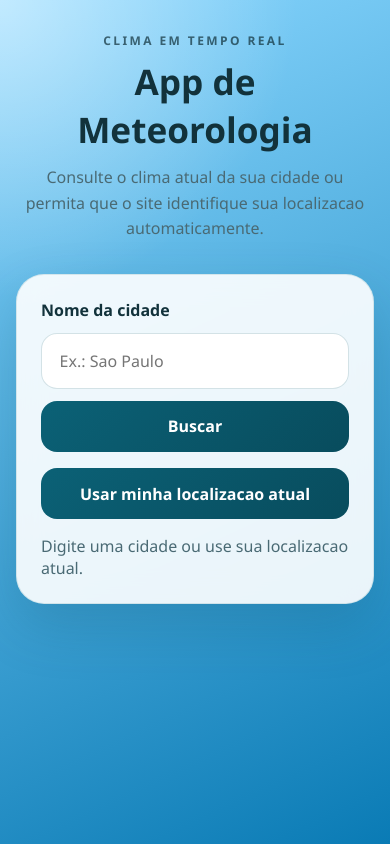
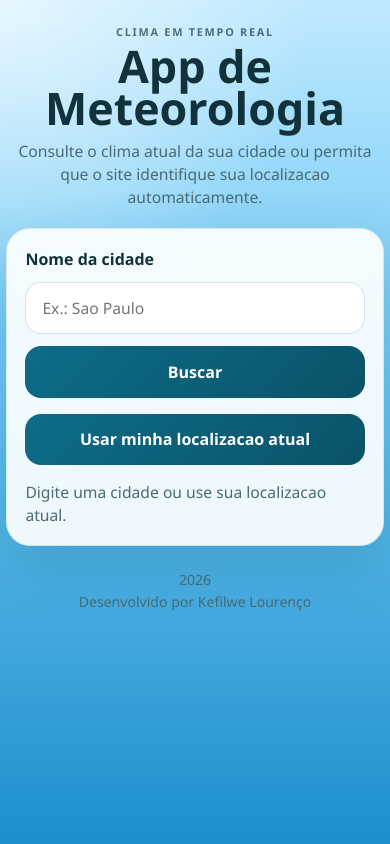
Before and after one commit to KefilweLourenco/app-meteorologia, a React (Vite) app: page / in a window 390 px wide. Built offline with nearby package versions, Linux system fonts and the light colour scheme.

Commit message:
feat: finaliza app metereologia com geolocalizacao e pages

```diff
--- a/src/App.jsx
+++ b/src/App.jsx
@@ -116,6 +116,11 @@ function App() {
 
         {dadosClima ? <CartaoClima dados={dadosClima} /> : null}
       </section>
+
+      <footer className="rodape">
+        <p>2026</p>
+        <p>Desenvolvido por Kefilwe Lourenço</p>
+      </footer>
     </main>
   );
 }
--- a/src/estilos.css
+++ b/src/estilos.css
@@ -1,15 +1,16 @@
 :root {
-  --cor-fundo-topo: #8ad7ff;
-  --cor-fundo-base: #0a7bb5;
+  --cor-fundo-topo: #bfe9ff;
+  --cor-fundo-meio: #6fc8f4;
+  --cor-fundo-base: #1d8fcb;
   --cor-superficie: rgba(255, 255, 255, 0.9);
   --cor-superficie-forte: rgba(255, 255, 255, 0.97);
   --cor-texto: #12323b;
   --cor-texto-suave: #4a6a74;
-  --cor-destaque: #0b6176;
-  --cor-destaque-escura: #084c5d;
+  --cor-destaque: #0d6c87;
+  --cor-destaque-escura: #0a5368;
   --cor-sucesso: #166b55;
-  --sombra-painel: 0 22px 55px rgba(8, 76, 93, 0.2);
-  --borda-suave: rgba(11, 97, 118, 0.12);
+  --sombra-painel: 0 22px 55px rgba(13, 83, 104, 0.18);
+  --borda-suave: rgba(13, 108, 135, 0.12);
 }
 
 * {
@@ -22,8 +23,8 @@ body {
   font-family: "Segoe UI", Tahoma, Geneva, Verdana, sans-serif;
   color: var(--cor-texto);
   background:
-    radial-gradient(circle at top left, rgba(255, 255, 255, 0.48), transparent 32%),
-    linear-gradient(155deg, var(--cor-fundo-topo), var(--cor-fundo-base));
+    radial-gradient(circle at top left, rgba(255, 255, 255, 0.62), transparent 34%),
+    linear-gradient(180deg, var(--cor-fundo-topo) 0%, var(--cor-fundo-meio) 42%, var(--cor-fundo-base) 100%);
 }
 
 button,
@@ -34,7 +35,7 @@ input {
 .aplicativo {
   width: min(980px, calc(100% - 2rem));
   margin: 0 auto;
-  padding: 3rem 0 4rem;
+  padding: 3rem 0 2.5rem;
 }
 
 .hero {
@@ -48,18 +49,20 @@ input {
   letter-spacing: 0.2em;
   font-size: 0.75rem;
   font-weight: 700;
-  color: rgba(18, 50, 59, 0.72);
+  color: rgba(18, 50, 59, 0.68);
 }
 
 .hero h1 {
   margin: 0.5rem 0 0.75rem;
   font-size: clamp(2.2rem, 4vw, 3.8rem);
+  line-height: 0.95;
 }
 
 .subtitulo {
   max-width: 680px;
   margin: 0 auto;
   line-height: 1.6;
+  font-size: 1.08rem;
   color: var(--cor-texto-suave);
 }
 
@@ -92,7 +95,8 @@ input {
 
 .linha-busca input {
   flex: 1;
-  border: 1px solid rgba(11, 97, 118, 0.18);
+  min-width: 0;
+  border: 1px solid rgba(13, 108, 135, 0.18);
   border-radius: 16px;
   padding: 1rem 1.1rem;
   background: var(--cor-superficie-forte);
@@ -151,7 +155,8 @@ input {
 .descricao-clima,
 .origem-clima,
 .cartao-previsao p,
-.cartao-detalhe span {
+.cartao-detalhe span,
+.rodape {
   color: var(--cor-texto-suave);
 }
 
@@ -185,7 +190,7 @@ input {
 .cartao-detalhe,
 .cartao-previsao {
   background: rgba(255, 255, 255, 0.74);
-  border: 1px solid rgba(11, 97, 118, 0.1);
+  border: 1px solid rgba(13, 108, 135, 0.1);
   border-radius: 20px;
   padding: 1rem;
 }
@@ -213,9 +218,46 @@ input {
   margin-top: 0.5rem;
 }
 
+.rodape {
+  margin-top: 1.5rem;
+  text-align: center;
+  font-size: 0.95rem;
+}
+
+.rodape p {
+  margin: 0.2rem 0;
+}
+
 @media (max-width: 700px) {
   .aplicativo {
-    padding-top: 2rem;
+    width: min(100%, calc(100% - 1rem));
+    padding: 1.5rem 0 2rem;
+  }
+
+  .hero {
+    margin-bottom: 1.25rem;
+  }
+
+  .etiqueta {
+    font-size: 0.68rem;
+    letter-spacing: 0.16em;
+  }
+
+  .hero h1 {
+    margin: 0.35rem 0 0.65rem;
+    font-size: clamp(2.3rem, 13vw, 3.4rem);
+  }
+
+  .subtitulo {
+    max-width: 100%;
+    font-size: 0.98rem;
+    line-height: 1.45;
+  }
+
+  .painel-principal,
+  .cartao-clima {
+    border-radius: 24px;
+    padding: 1.15rem;
   }
 
   .linha-busca,
@@ -223,8 +265,29 @@ input {
     flex-direction: column;
   }
 
+  .cabecalho-clima h2 {
+    font-size: 1.28rem;
+    line-height: 1.15;
+  }
+
+  .temperatura-destaque {
+    font-size: 3.15rem;
+  }
+
   .grade-detalhes {
     grid-template-columns: 1fr;
+    margin: 1.1rem 0;
+  }
+
+  .grade-previsao {
+    grid-template-columns: 1fr;
+    gap: 0.85rem;
+  }
+
+  .cartao-previsao,
+  .cartao-detalhe {
+    border-radius: 18px;
+    padding: 0.9rem;
   }
 
   .linha-busca button,
@@ -232,4 +295,37 @@ input {
     min-height: 3.2rem;
     width: 100%;
   }
+
+  .mensagem {
+    font-size: 0.98rem;
+    line-height: 1.45;
+  }
+
+  .rodape {
+    font-size: 0.88rem;
+    padding: 0 0.5rem;
+  }
 }
+
+@media (max-width: 420px) {
+  .aplicativo {
+    width: min(100%, calc(100% - 0.75rem));
+  }
+
+  .hero h1 {
+    font-size: clamp(2rem, 12vw, 2.8rem);
+  }
+
+  .linha-busca input {
+    padding: 0.9rem 1rem;
+    font-size: 0.98rem;
+  }
+
+  .cabecalho-clima h2 {
+    font-size: 1.15rem;
+  }
+
+  .temperatura-destaque {
+    font-size: 2.8rem;
+  }
+}
```
